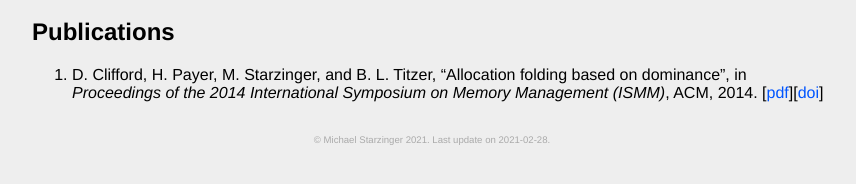
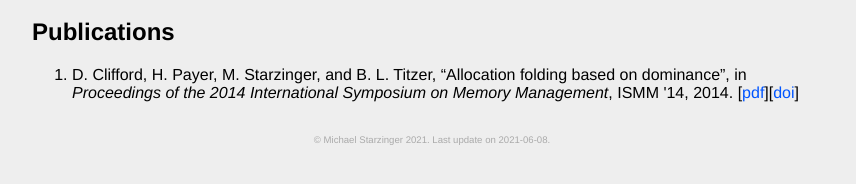
Before and after one commit to mstarzinger/mstarzinger.github.io, a plain HTML site: page index.html in a window 1280 px wide. Shown: the part 462-646 px from the top of the page, without its empty margins (208-1064 px from the left). Drawn offline with Linux system fonts and the light colour scheme.

Commit message:
Publish r003 with deployinator.sh automatically.

```diff
--- a/index.html
+++ b/index.html
@@ -28,8 +28,8 @@
     </ul>
     <h2>Publications</h2>
     <ol>
-      <li>D. Clifford, H. Payer, M. Starzinger, and B. L. Titzer, &#8220;Allocation folding based on dominance&#8221;, in <em>Proceedings of the 2014 International Symposium on Memory Management (ISMM)</em>, ACM, 2014. [<a href="https://research.google/pubs/pub42478.pdf">pdf</a>][<a href="https://doi.org/10.1145/2602988.2602994">doi</a>]</li>
+      <li>D.&nbsp;Clifford, H.&nbsp;Payer, M.&nbsp;Starzinger, and B.&nbsp;L. Titzer, &#8220;Allocation folding based on dominance&#8221;, in <em>Proceedings of the 2014 International Symposium on Memory Management</em>, ISMM '14, 2014. [<a href="https://research.google/pubs/pub42478.pdf">pdf</a>][<a href="https://doi.org/10.1145/2602988.2602994">doi</a>]</li>
     </ol>
-    <footer>&copy; Michael Starzinger 2021. Last update on 2021-02-28.</footer>
+    <footer>&copy; Michael Starzinger 2021. Last update on 2021-06-08.</footer>
   </body>
 </html>
```
